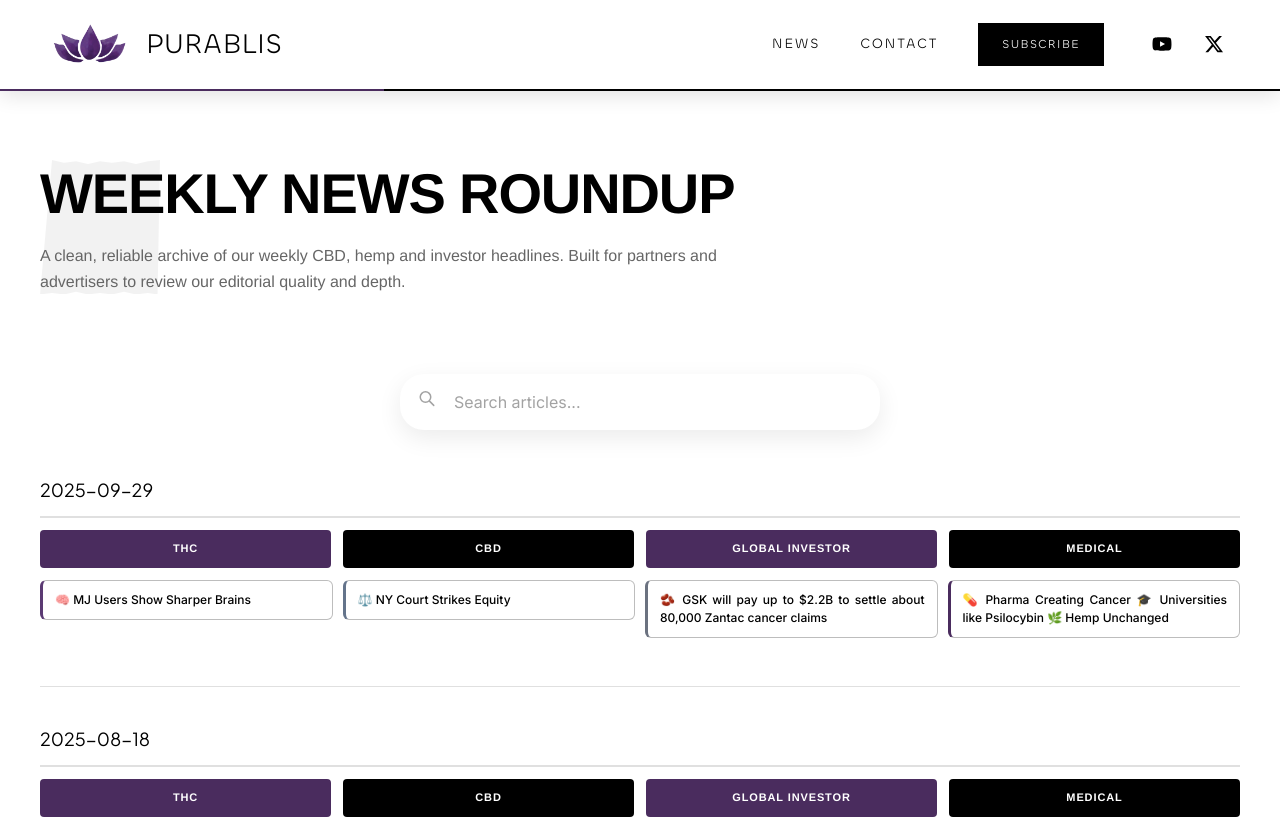
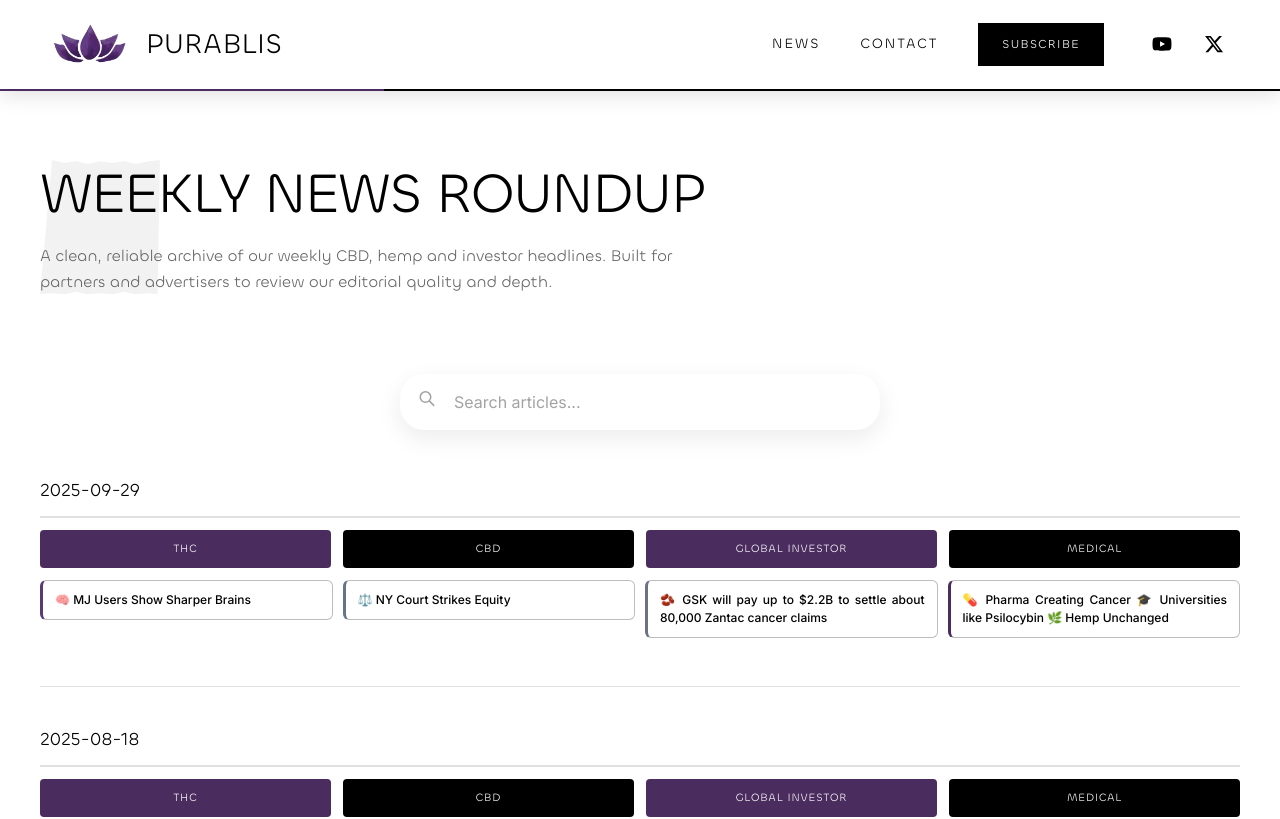
Before and after one commit to AKIFQ/pura-test, a React (Vite) app: page /news in a window 1280 px wide. Shown: the top 819 px of the page. Built offline with nearby package versions, Linux system fonts and the light colour scheme.

Commit message:
Update all headers and subheaders to use Chillax font with regular weight - Subscribe, Contact, News page titles and column headers

```diff
--- a/src/components/common/SubscribeForm.jsx
+++ b/src/components/common/SubscribeForm.jsx
@@ -53,8 +53,8 @@ const Right = styled.div``
 const Title = styled.h2`
   font-size: 28px;
   line-height: 1.2;
-  font-weight: 800;
-  font-family: 'Helvetica Neue', 'Arial Black', sans-serif;
+  font-weight: 400;
+  font-family: 'Chillax', 'Helvetica Neue', Arial, sans-serif;
   text-transform: uppercase;
   letter-spacing: -0.01em;
   color: ${theme.colors.text.primary};
--- a/src/components/pages/Contact.jsx
+++ b/src/components/pages/Contact.jsx
@@ -53,8 +53,8 @@ const Right = styled.div``
 const Title = styled.h2`
   font-size: 28px;
   line-height: 1.2;
-  font-weight: 800;
-  font-family: 'Helvetica Neue', 'Arial Black', sans-serif;
+  font-weight: 400;
+  font-family: 'Chillax', 'Helvetica Neue', Arial, sans-serif;
   text-transform: uppercase;
   letter-spacing: -0.01em;
   color: ${theme.colors.text.primary};
--- a/src/components/pages/News.jsx
+++ b/src/components/pages/News.jsx
@@ -49,8 +49,8 @@ const NewsHeader = styled.div`
 const Title = styled.h1`
   font-size: 36px;
   line-height: 1.2;
-  font-weight: 800;
-  font-family: 'Helvetica Neue', 'Arial Black', sans-serif;
+  font-weight: 400;
+  font-family: 'Chillax', 'Helvetica Neue', Arial, sans-serif;
   color: ${theme.colors.dark};
   text-transform: uppercase;
   margin-bottom: 16px;
@@ -74,7 +74,7 @@ const Subtitle = styled.p`
   margin-bottom: 40px;
   max-width: 700px;
   font-weight: 400;
-  font-family: 'Helvetica Neue', Arial, sans-serif;
+  font-family: 'Chillax', 'Helvetica Neue', Arial, sans-serif;
   position: relative;
   z-index: 10;
 
@@ -182,7 +182,7 @@ const DateSection = styled.div`
 const DateHeader = styled.h3`
   font-size: 18px;
   font-weight: 400;
-  font-family: 'Plus Jakarta Sans', sans-serif;
+  font-family: 'Chillax', 'Helvetica Neue', Arial, sans-serif;
   color: ${theme.colors.text.primary};
   margin-bottom: 12px;
   padding-bottom: 6px;
@@ -198,13 +198,13 @@ const ColumnHeaders = styled.div`
 
 const ColumnHeader = styled.div`
   text-align: center;
-  font-weight: 700;
+  font-weight: 400;
   font-size: 11px;
   padding: 10px 8px;
   color: white;
   text-transform: uppercase;
   letter-spacing: 0.08em;
-  font-family: 'Helvetica Neue', Arial, sans-serif;
+  font-family: 'Chillax', 'Helvetica Neue', Arial, sans-serif;
   position: relative;
   border-radius: 4px;
 
```
